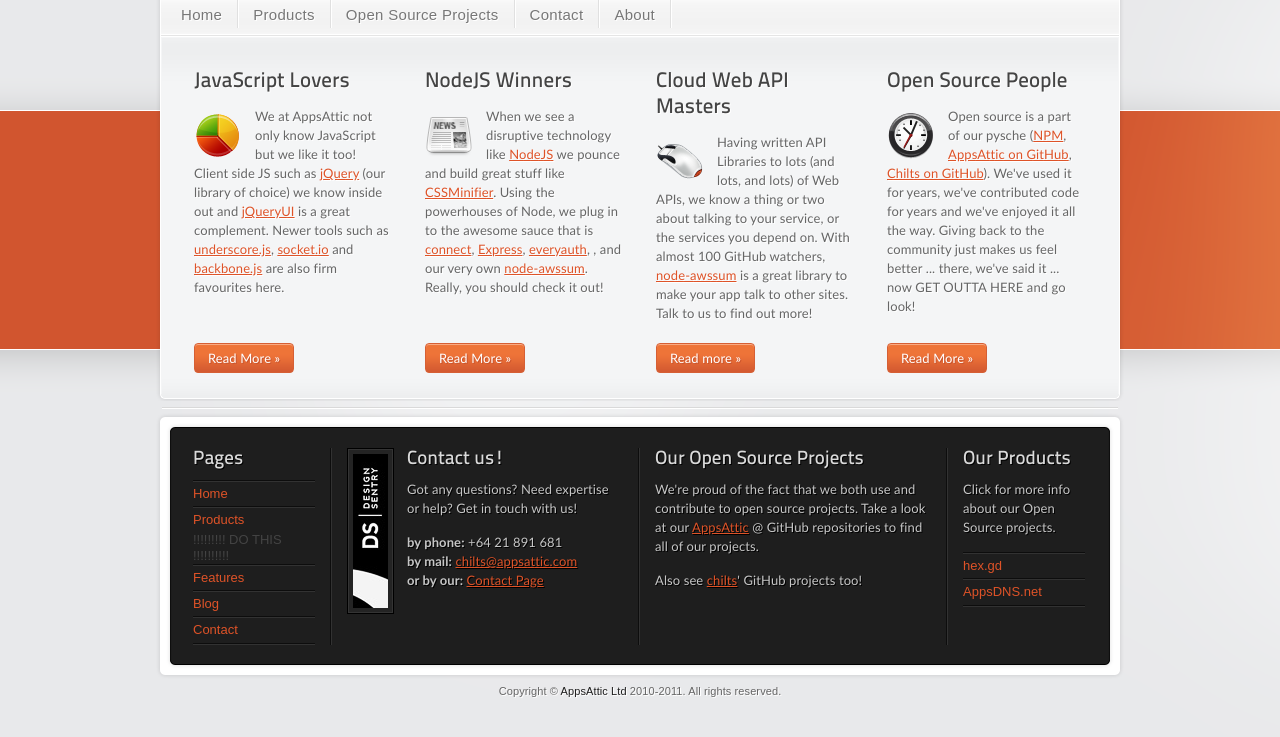
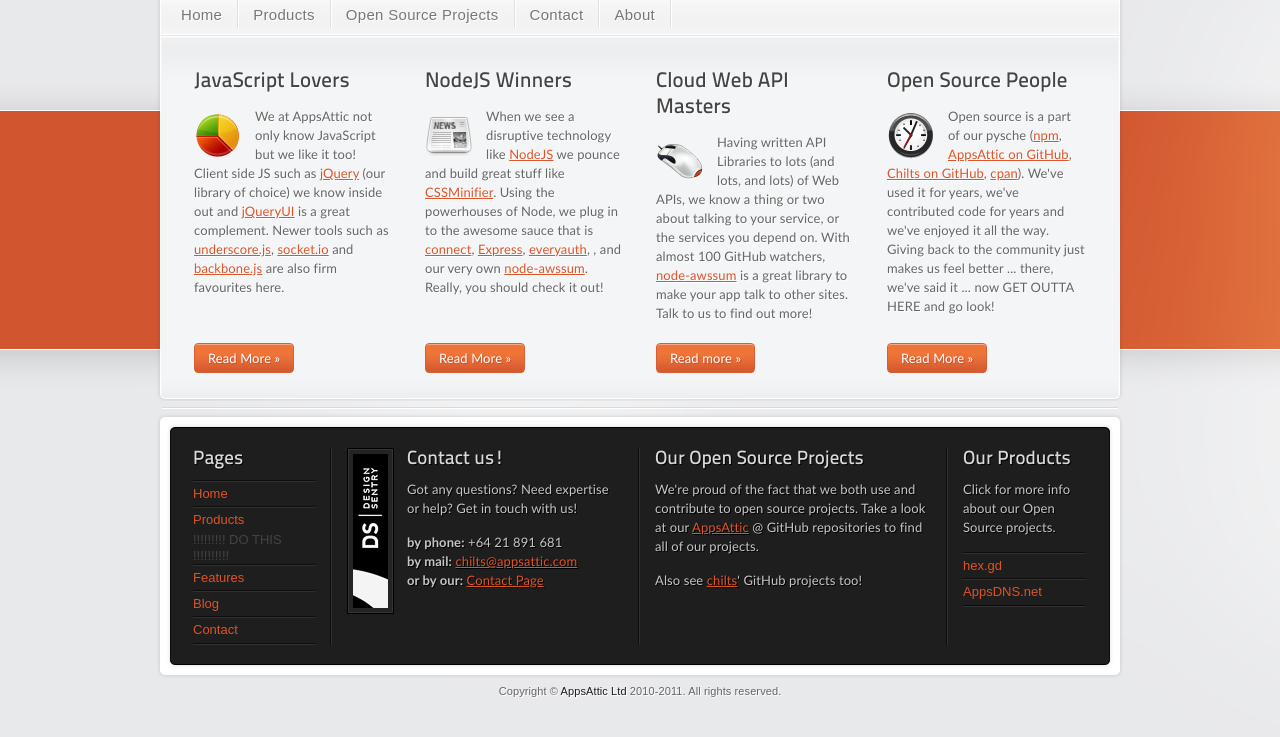
Before and after one commit to appsattic/appsattic.com_2012, a Jekyll site: the page built from index.html, in a window 1280 px wide, cut to the strip 132-869 px from the top of the page. Built offline with Jekyll 4.4.1, drawn with Linux system fonts in a browser that asks for light colours; nearby versions of some CDN libraries.

Commit message:
Minor adjustments

```diff
--- a/index.html
+++ b/index.html
@@ -42,10 +42,10 @@ breadcrumbs: 0
     <h3 class="widgettitle">Open Source People</h3>
     <p>
       <img src="/s/icons/clock.png" alt="" class="alignleft icon" /> Open source is a part of our pysche
-      (<a href="http://search.npmjs.org/#/_author/Andrew%20Chilton">NPM</a>, <a href="https://github.com/appsattic/">AppsAttic on GitHub</a>,
-      <a href="node-awssum/">Chilts on GitHub</a>). We've used it for years, we've contributed code for years and we've
-      enjoyed it all the way. Giving back to the community just makes us feel better ... there, we've said it ... now
-      GET OUTTA HERE and go look!
+      (<a href="http://search.npmjs.org/#/_author/Andrew%20Chilton">npm</a>, <a href="https://github.com/appsattic/">AppsAttic on GitHub</a>,
+      <a href="node-awssum/">Chilts on GitHub</a>, <a href="http://search.cpan.org/~chilts/">cpan</a>). We've used it
+      for years, we've contributed code for years and we've enjoyed it all the way. Giving back to the community just
+      makes us feel better ... there, we've said it ... now GET OUTTA HERE and go look!
     </p>
   </div>
   <div class="clear"></div>
```
